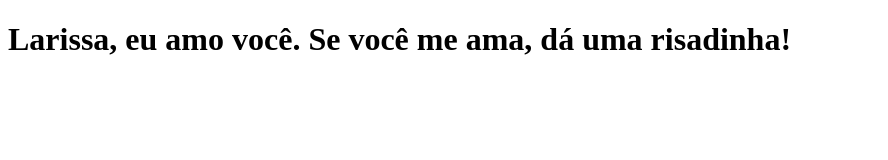
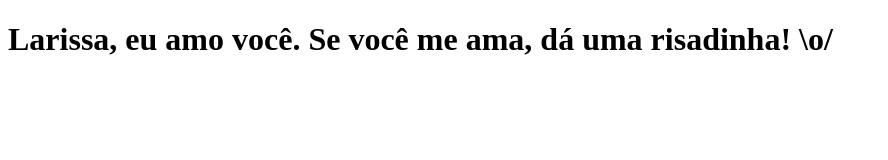
Before and after one commit to gabu8balls/clone-tabnews, a Next.js app: page / in a window 1280 px wide. Shown: the top 160 px of the page, without its empty margins (0-888 px from the left). Built offline with nearby package versions, Linux system fonts and the light colour scheme.

Commit message:
Modifica a frase

```diff
--- a/pages/index.js
+++ b/pages/index.js
@@ -1,5 +1,5 @@
 function Home() {
-    return <h1>Larissa, eu amo você. Se você me ama, dá uma risadinha!</h1>
+    return <h1>Larissa, eu amo você. Se você me ama, dá uma risadinha! \o/</h1>
 }
 
 export default Home;
```
